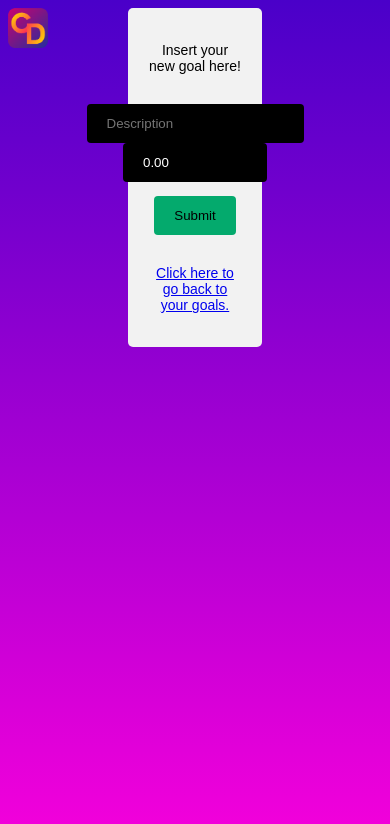
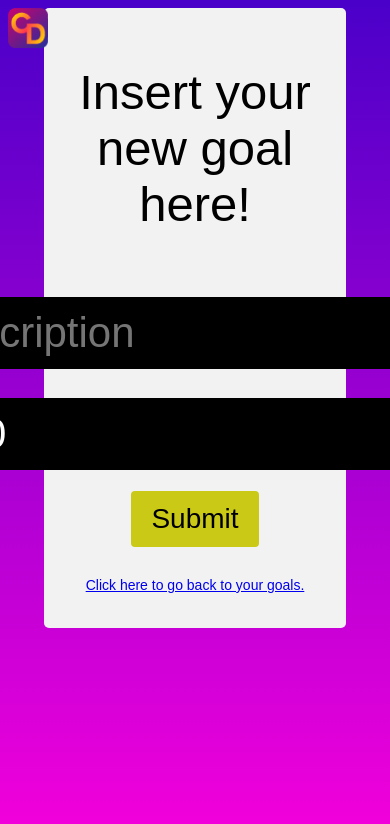
Before and after one commit to r00tkitty/cashdash, a PHP site: page /addgoal.php in a window 390 px wide; the page is wider, and only the part inside the window is pictured. Shown: the top 824 px of that part. Run offline with PHP 8.4, Linux system fonts and the light colour scheme; the visitor is signed in with stand-in values (Sample User, id 1).

Commit message:
made more responsive and viewable for mobile

```diff
--- a/site/php/addgoal.php
+++ b/site/php/addgoal.php
@@ -169,7 +169,7 @@ $username = $_SESSION["username"]
 
   /* The button used to open the sidebar */
   .openbtn {
-    font-size: 20px;
+    font-size: 100%;
     cursor: pointer;
     background-color: rgba(128,0,35,0);
     color: white;
@@ -237,17 +237,26 @@ $username = $_SESSION["username"]
   background-color: #f2f2f2;
   padding: 20px;
   width: 25%;
-  display: block;
+  display: flex;
+  flex-direction: column;
+  flex-wrap: nowrap;
+  justify-content: center;
+  align-items: center;
+  align-content: center;
+  width:70%;
+  height:70%;
   margin-left:auto;
-  margin-right:auto;
+      margin-right:auto;
 }
 input[type=submit] {
-  background-color: #04AA6D;
+  background-color: #c9c916;
   color: black;
   padding: 12px 20px;
   border: none;
   border-radius: 4px;
   cursor: pointer;
+  width: auto;
+  font-size: 200%;
 }
 button{
   background-color: #04AA6D;
@@ -257,14 +266,7 @@ button{
   border-radius: 4px;
   cursor: pointer;
 }
-input[type=reset] {
-  background-color: #04AA6D;
-  color: black;
-  padding: 12px 20px;
-  border: none;
-  border-radius: 4px;
-  cursor: pointer;
-}
+
 input[type=text] {
   background-color: #000000;
   color: white;
@@ -309,18 +311,18 @@ function closeNav() {
 
 </script>
 <div class="container">
-<p style="text-align: center;">Insert your new goal here!</p></br>
+<p style="text-align: center; font-size:350%;">Insert your new goal here!</p></br>
 <form action="<?php echo htmlspecialchars($_SERVER["PHP_SELF"]); ?>" method="post">
 
             <div class="form-group">
-                <input type="text" name="descrip" class="form-control" value="" placeholder="Description" maxlength="26">
+                <input type="text" name="descrip" class="form-control" value="" placeholder="Description" maxlength="26" style="font-size:300%;">
 
             </div>
             <div class="form-group">
-                <input type="number" name="cost" min="0" value="0.00" step="0.01" max="100000" id="resultText" oninput="validate(this)" class="form-control <?php echo (!empty($cost_err)) ? 'is-invalid' : ''; ?>" value="<?php echo $cost; ?>">
+                <input type="number" name="cost" min="0" value="0.00" step="0.01" max="100000" id="resultText" style="font-size:300%; width: 200%; margin-top:5%;" size="26" oninput="validate(this)" class="form-control <?php echo (!empty($cost_err)) ? 'is-invalid' : ''; ?>" value="<?php echo $cost; ?>">
             </div>
-            <span class="invalid-feedback"><?php echo "<p style='text-align: center; color: red;'>$descrip_err</p>"; ?></span>
-            <span class="invalid-feedback"><?php echo "<p style='text-align: center; color: red;'>$cost_err</p>"; ?></span>
+            <span class="invalid-feedback"><?php echo "<p style='text-align: center; color: red; font-size:150%;'>$descrip_err</p>"; ?></span>
+            <span class="invalid-feedback"><?php echo "<p style='text-align: center; color: red; font-size:150%;'>$cost_err</p>"; ?></span>
             <div class="form-group">
                 <input type="submit" class="btn btn-primary" value="Submit">
             </div>
```
Also changed, not shown: site/php/main.php (+8 -11 lines).
